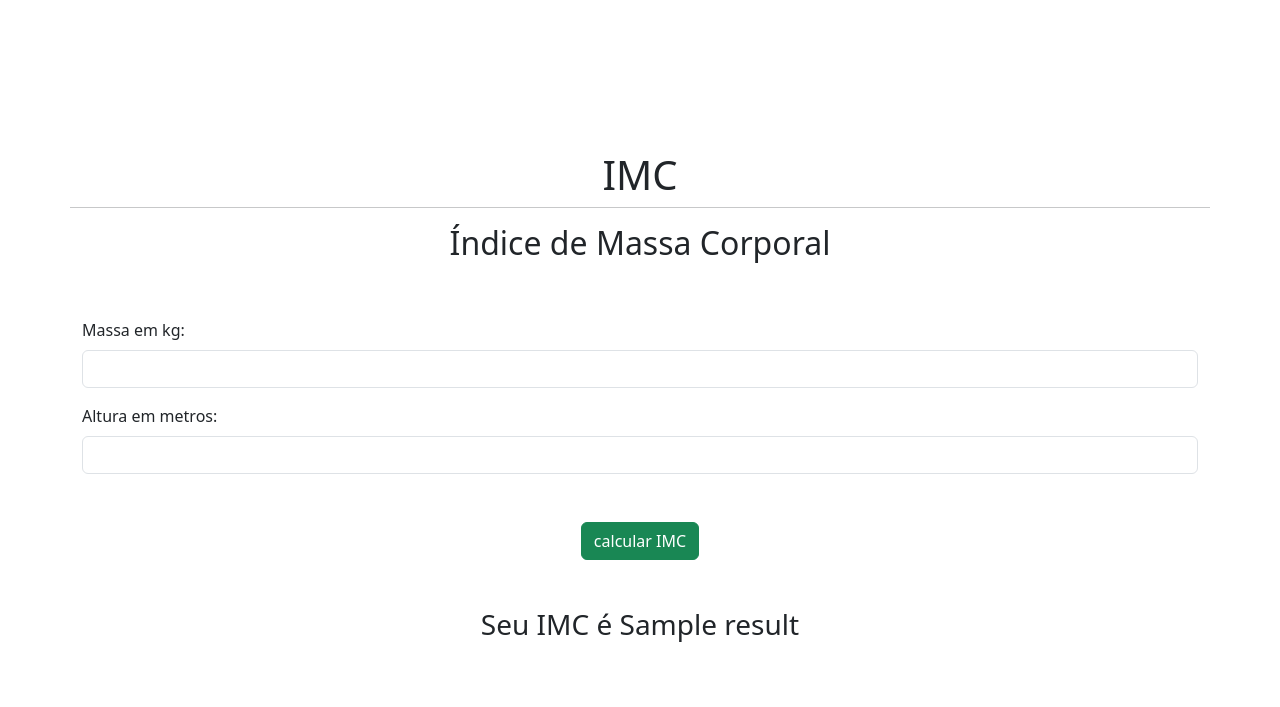
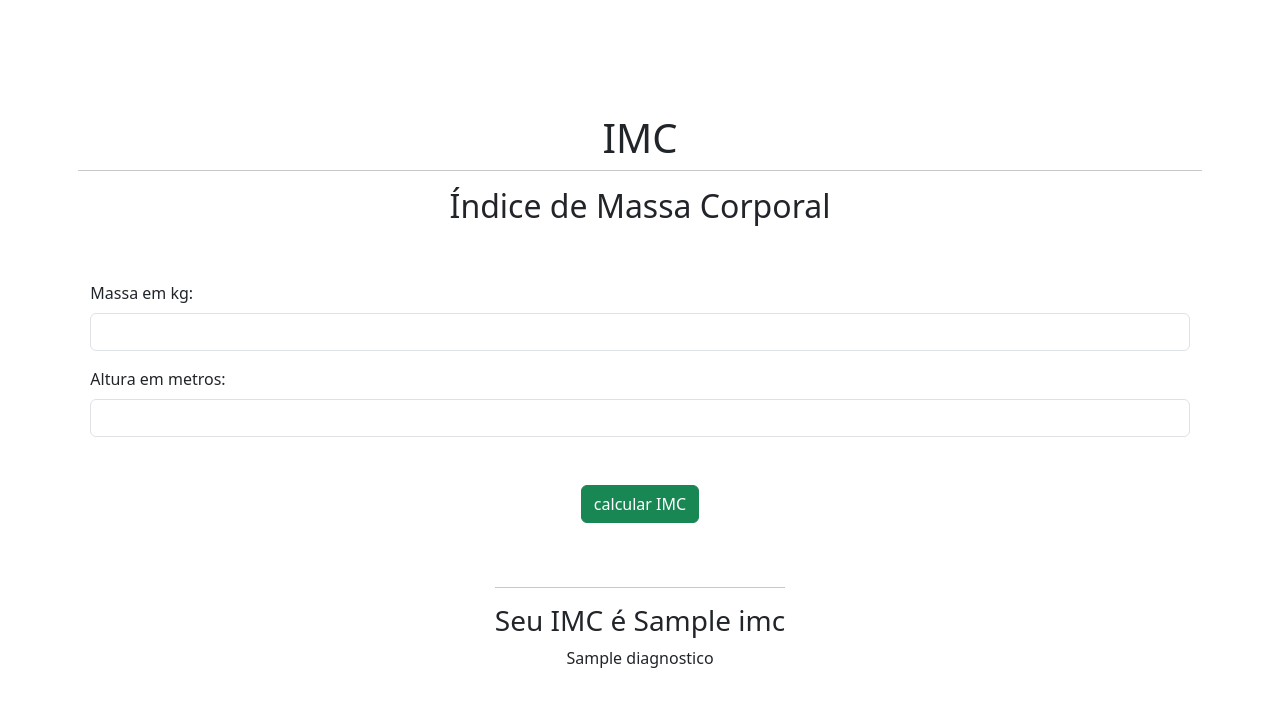
Before and after one commit to Matrix832/imc_edu_carvalho_qua544005, a Flask app: template templates/index.html in a window 1280 px wide. Shown: the top 707 px of the page. Run offline with Flask 3, Linux system fonts and the light colour scheme; the template is opened without the code that fills it: most values are stand-ins (such as "Sample title", 1, 10 or a date in 2020).

Commit message:
corrige exibicao do IMC e diagnostico

```diff
--- a/app.py
+++ b/app.py
@@ -2,34 +2,34 @@ from flask import Flask, render_template, request
 
 app = Flask(__name__)
 
-@app.route("/", methods = ['GET','POST'])
+@app.route("/", methods=['GET', 'POST'])
 def index():
-    massa = None
-    altura = None
+    imc = None
     diagnostico = None
-    result = None
+
     if request.method == 'POST':
-        massa = float(request.form.get('massa','').replace(',', '.'))
-        altura = float(request.form.get('altura','').replace(',', '.'))
-        imc = massa/(altura**2)
+        massa = float(request.form.get('massa', '').replace(',', '.'))
+        altura = float(request.form.get('altura', '').replace(',', '.'))
+        imc = massa / (altura ** 2)
+
         if imc < 18.5:
-            diagnostico = 'você esta abaixo do peso.'
+            diagnostico = 'Você está abaixo do peso.'
         elif imc < 25:
-            diagnostico = 'você esta no peso ideal'
+            diagnostico = 'Você está no peso ideal'
         elif imc < 30:
-            diagnostico = 'você esta a cima do peso'
+            diagnostico = 'Você está acima do peso'
         elif imc < 35:
-            diagnostico = 'você esta gordo'
+            diagnostico = 'Você está gordo'
         elif imc < 40:
-            diagnostico = 'Você esta imenso'
+            diagnostico = 'Você está imenso'
         elif imc < 50:
-            diagnostico = 'Você tem gravidade propria'
+            diagnostico = 'Você tem gravidade própria'
         else:
-            diagnostico = 'Você esta com obesidade morbida'
-        result = f"<hr><h3>Seu imc é{imc:.2f}<br>{diagnostico}</3>"
+            diagnostico = 'Você está com obesidade mórbida'
 
+        return render_template("index.html", imc=round(imc, 2), diagnostico=diagnostico)
 
-    return render_template("index.html", result=result)
+    return render_template("index.html", imc=imc, diagnostico=diagnostico)
 
 if __name__ == "__main__":
     app.run(debug=True)
--- a/templates/index.html
+++ b/templates/index.html
@@ -30,13 +30,15 @@
                         <button type="submit" class="btn btn-success">calcular IMC</button>
                     </div>
                 </form>
-                <div class="d-flex justify-content-center mt-5">
-                    {% if result %}
-                        <hr>
-                        <h3>Seu IMC é <spam>{{ result }}</spam></h3>
-                    {% else %}
-                    <span></span>
-                    {% endif %}
+                {% if imc %}
+<div class="d-flex justify-content-center mt-5 text-center">
+    <div>
+        <hr>
+        <h3>Seu IMC é <span>{{ imc }}</span></h3>
+        <p>{{ diagnostico }}</p>
+    </div>
+</div>
+{% endif %}
                 </div>
             </div>
         </main>
```
